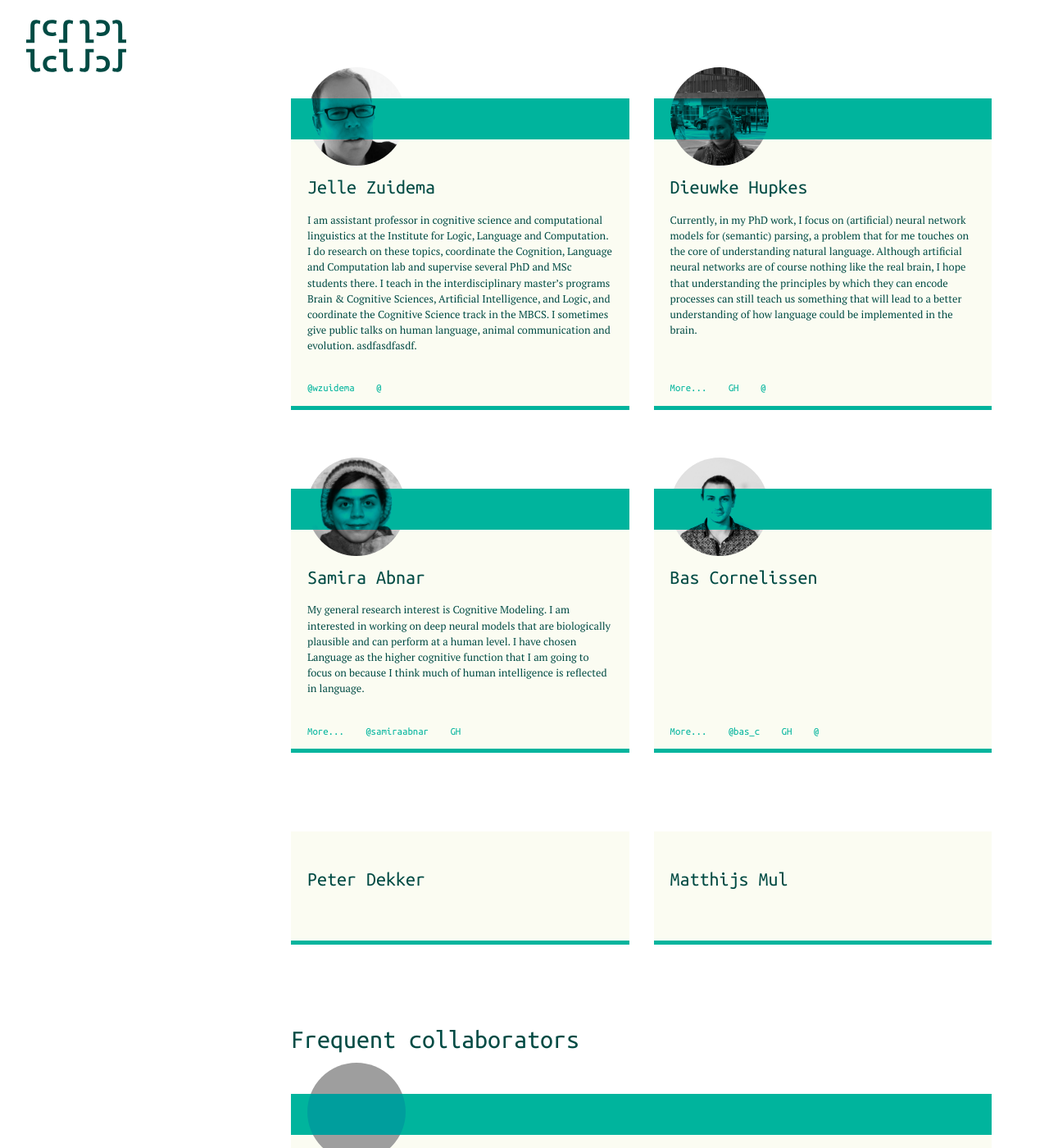
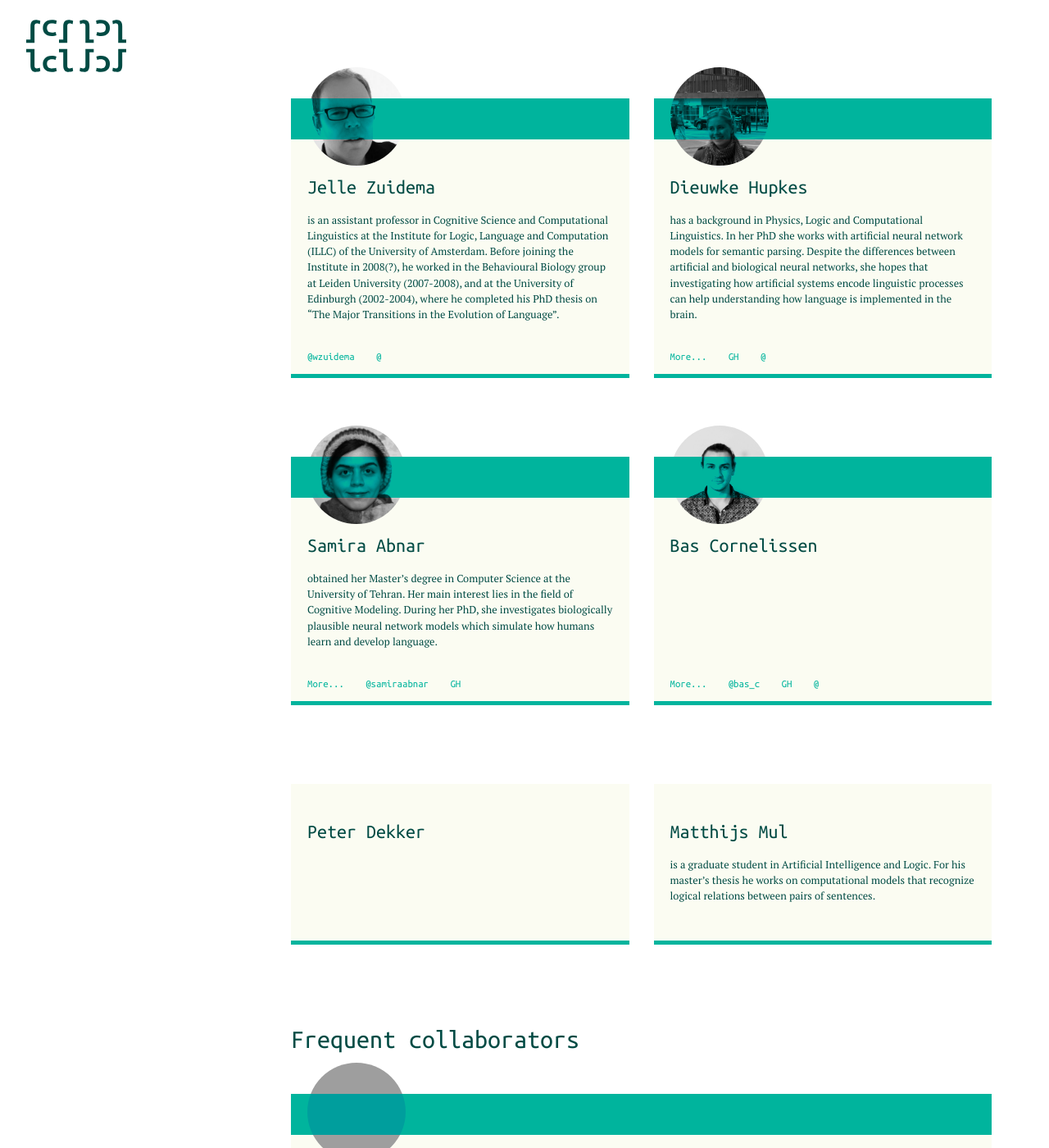
Before and after one commit to clclab/clclab-website, a Jekyll site: the page built from jekyll/people.html, in a window 1280 px wide and 1400 px high, scrolled down 248 px. Shown: the whole window at 82% size. Built offline with Jekyll 4.4.1, drawn with Linux system fonts in a browser that asks for light colours; a script that is not in the unit is left out; some of the changed text lies outside the part shown; grey boxes are pictures that could not be loaded.

Commit message:
Update people.yml

```diff
--- a/jekyll/_data/people.yml
+++ b/jekyll/_data/people.yml
@@ -4,14 +4,12 @@
   email: w.h.zuidema@uva.nl
   twitter: wzuidema
   interests: >
-    I am assistant professor in cognitive science and computational
-    linguistics at the Institute for Logic, Language and Computation.
-    I do research on these topics, coordinate the Cognition, Language
-    and Computation lab and supervise several PhD and MSc students there.
-    I teach in the interdisciplinary master’s programs Brain &
-    Cognitive Sciences, Artificial Intelligence, and Logic, and coordinate
-    the Cognitive Science track in the MBCS. I sometimes give public talks
-    on human language, animal communication and evolution. asdfasdfasdf.
+     is an assistant professor in Cognitive Science and Computational Linguistics
+     at the Institute for Logic, Language and Computation (ILLC) of the University
+     of Amsterdam. Before joining the Institute in 2008(?), he worked in the Behavioural
+     Biology group at Leiden University (2007-2008), and at the University of Edinburgh
+     (2002-2004), where he completed his PhD thesis on “The Major Transitions in the
+     Evolution of Language”.
   img: media/jelle.jpg
 
 - name: Dieuwke Hupkes
@@ -22,13 +20,11 @@
   email: d.hupkes@uva.nl
   img: media/dieuwke.png
   interests: >
-    Currently, in my PhD work, I focus on (artificial) neural network models
-    for (semantic) parsing, a problem that for me touches on the core of
-    understanding natural language. Although artificial neural networks
-    are of course nothing like the real brain, I hope that understanding
-    the principles by which they can encode processes can still teach us
-    something that will lead to a better understanding of how language
-    could be implemented in the brain.
+    has a background in Physics, Logic and Computational Linguistics.
+    In her PhD she works with artificial neural network models for semantic parsing.
+    Despite the differences between artificial and biological neural networks,
+    she hopes that investigating how artificial systems encode linguistic processes
+    can help understanding how language is implemented in the brain.
 
 - name: Samira Abnar
   type: current
@@ -38,13 +34,10 @@
   twitter: samiraabnar
   img: media/samira.jpg
   interests: >
-    My general research interest is Cognitive Modeling. I am interested
-    in working on deep neural models that are biologically plausible and
-    can perform at a human level. I have chosen Language as the higher
-    cognitive function that I am going to focus on because I think much
-    of human intelligence is reflected in language.
-
-
+    obtained her Master’s degree in Computer Science at the University of Tehran.
+    Her main interest lies in the field of Cognitive Modeling. During her PhD,
+    she investigates biologically plausible neural network models which simulate
+    how humans learn and develop language.
 
 - name: Bas Cornelissen
   type: current
@@ -62,35 +55,62 @@
 - name: Matthijs Mul
   type: current
   position: master
+  interests: >
+    is a graduate student in Artificial Intelligence and Logic.
+    For his master’s thesis he works on computational models
+    that recognize logical relations between pairs of sentences.
+
 
 - name: Raquel Alhama
-  type: former
-  position: phd
+  type: collaborator
   url: https://rgalhama.github.io/
   img: https://rgalhama.github.io/img/raquel-home.jpg
+  interests: >
+    completed her PhD in our lab in 2017 with a focus on Artificial Grammar Learning.
+    Today, she is a postdoctoral researcher at the Basque Center on Cognition, Brain
+    and Language in Spain, where she investigates computational models of visual word recognition.
 
 - name: Raquel Fernandez
   type: collaborator
   img: https://staff.fnwi.uva.nl/r.fernandezrovira/web/raq.png
   url: https://staff.fnwi.uva.nl/r.fernandezrovira
   twitter: raquelfdzrovira
+  interests: >
+    is an associate professor and the head of the Dialogue Modelling Group
+    at the ILLC. She researches computational semantics and pragmatics
+    with a special focus on linguistic interaction.
+
 
 - name: Ivan Titov
   type: collaborator
   url: http://ivan-titov.org/
   img: http://ivan-titov.org/it2.jpg
   twitter: iatitov
+  interests: >
+    is an associate professor at the University of Edinburgh and
+    affiliated with the ILLC . His research focuses on Natural
+    Language Processing and Machine Learning.
+
 
 - name: Tejaswini Deoskar
   type: collaborator
   img: https://staff.fnwi.uva.nl/t.deoskar/td1.jpg
   url: https://staff.fnwi.uva.nl/t.deoskar/
+  interests: >
+    is an assistant professor at the ILLC, investigating probabilistic
+    language models. In particular, she focuses on semi-supervised language learning techniques.
+
 
 - name: Henkjan Honing
   type: collaborator
   img: https://pbs.twimg.com/profile_images/902836949492277249/hPi9UMyU_400x400.jpg
   twitter: musiccognition
   url: http://www.mcg.uva.nl/
+  interests: >
+    leads the Music Cognition Group at the University of Amsterdam.
+    His research aims to identify the cognitive and biological mechanisms underlying musicality,
+    as well as the commonalities and differences in the processing of music and language.
+
 
 - name: Phong Le
   type: former
@@ -98,11 +118,8 @@
   img: https://sites.google.com/site/lephongxyz/_/rsrc/1510338357982/home/me.jpg?height=200&width=200
   url: https://sites.google.com/site/lephongxyz/home
   interests: >
-    I'm interested in neural networks and deep learning. My current work is to
-    employ them to solve natural language processing tasks such as entity linking,
-    coreference resolution, and dependency parsing.  I'm also interested in formal
-    semantics, especially learning semantic parsing, which is the topic of my master thesis.
-
+    completed his PhD in our lab and is now a postdoctoral researcher at the University
+    of Edinburgh, applying deep learning to natural language processing tasks.
 
 - name: Marieke Woensdrecht
   type: former
@@ -112,41 +129,65 @@
   twitter: mariekewoe
   startyear: 2015
   endyear: 2016
+  interests: >
+    is a PhD student at the University of Edinburgh. Using agent-based models,
+    she explores the hypothesis that language and theory of mind have co-evolved.
+
 
 - name: Katja Abramova
   type: former
   now: PhD student at Radboud University Nijmegen
   url: http://www.ru.nl/ptrs/ccl/about-us-0/members/katja-abramova-ma/
   img: http://www.ru.nl/publish/pages/765325/s200_katja_abramova.jpg
+  interests: >
+    is a PhD student at Radbound University in Nijmegen, investigating human language
+    evolution from an interdisciplinary perspective.
+
 
 - name: Vanessa Ferdinand
   type: former
   now: Postdoc at Santa Fe
   url: http://tuvalu.santafe.edu/~vanessa/homepage/Research.html
   img: http://tuvalu.santafe.edu/~vanessa/homepage/Research_files/17105918018_bede93d392_o.jpg
+  interests: >
+    works as a postdoctoral researcher at the Santa Fe Institute, where she combes psychological
+    experiments and computational modeling to examines cultural evolution.
+
 
 - name: Jonathan Mallinson
   type: former
   now: PhD student at the University of Edinburgh
   url: http://homepages.inf.ed.ac.uk/s1564225/
+  interests: >
+     is a PhD student at the University of Edinburgh, working on automatic text generation,
+     focusing on paraphrasing and sentence compression.
 
 - name: Federico Sangati
   type: former
   now: Postdoc at the University of Edinburgh
   url: http://homepages.inf.ed.ac.uk/fsangati/
   img: http://homepages.inf.ed.ac.uk/fsangati/chromer150.png
+  interests: >
+    works as a postdoctoral researcher at the University of Edinburgh, focusing on
+    Natural Language Processing, in particular on dependency and constituency parsing.
 
 - name: Willemijn van Woerkum
   type: former
+  interests: >
+    works as Data Scientist and Consumer Psychologist at bunq in Amsterdam.
 
 - name: Stijn de Gooijer
   type: former
+  interests: >
+    wrote his master’s thesis in our lab and today works as Data Scientist at Xomnia in Amsterdam.
 
-- name: Gideon Boreztajn
+- name: Gideon Borensztajn
   type: former
 
 - name: Kasper Kok
   type: former
+  interests: >
+    completed a PhD at the Vrije University Amsterdam and now works as Data Scientists at Decos Information Solutions.
 
 - name: Simon Hofmann
   type: former
```
